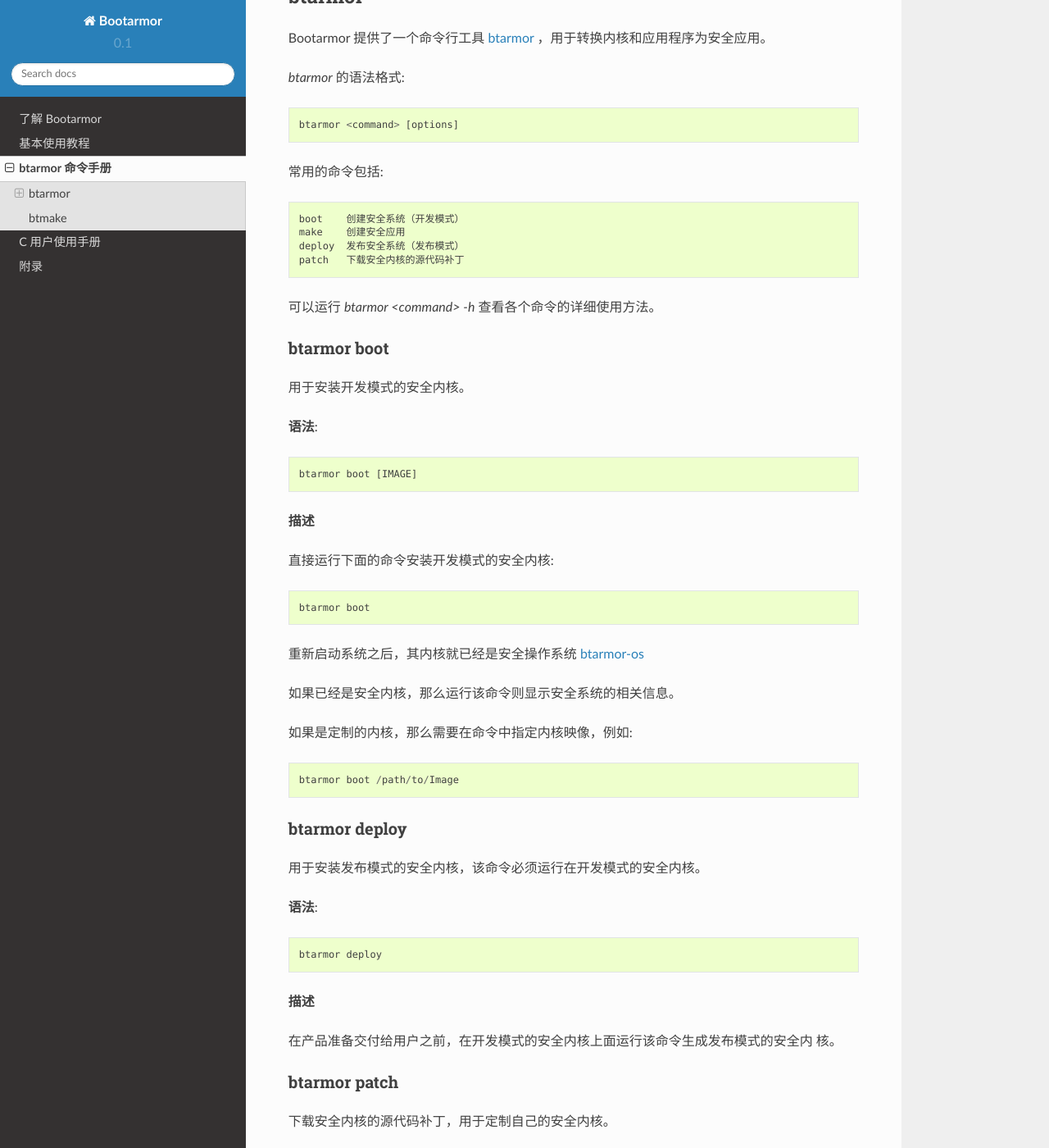
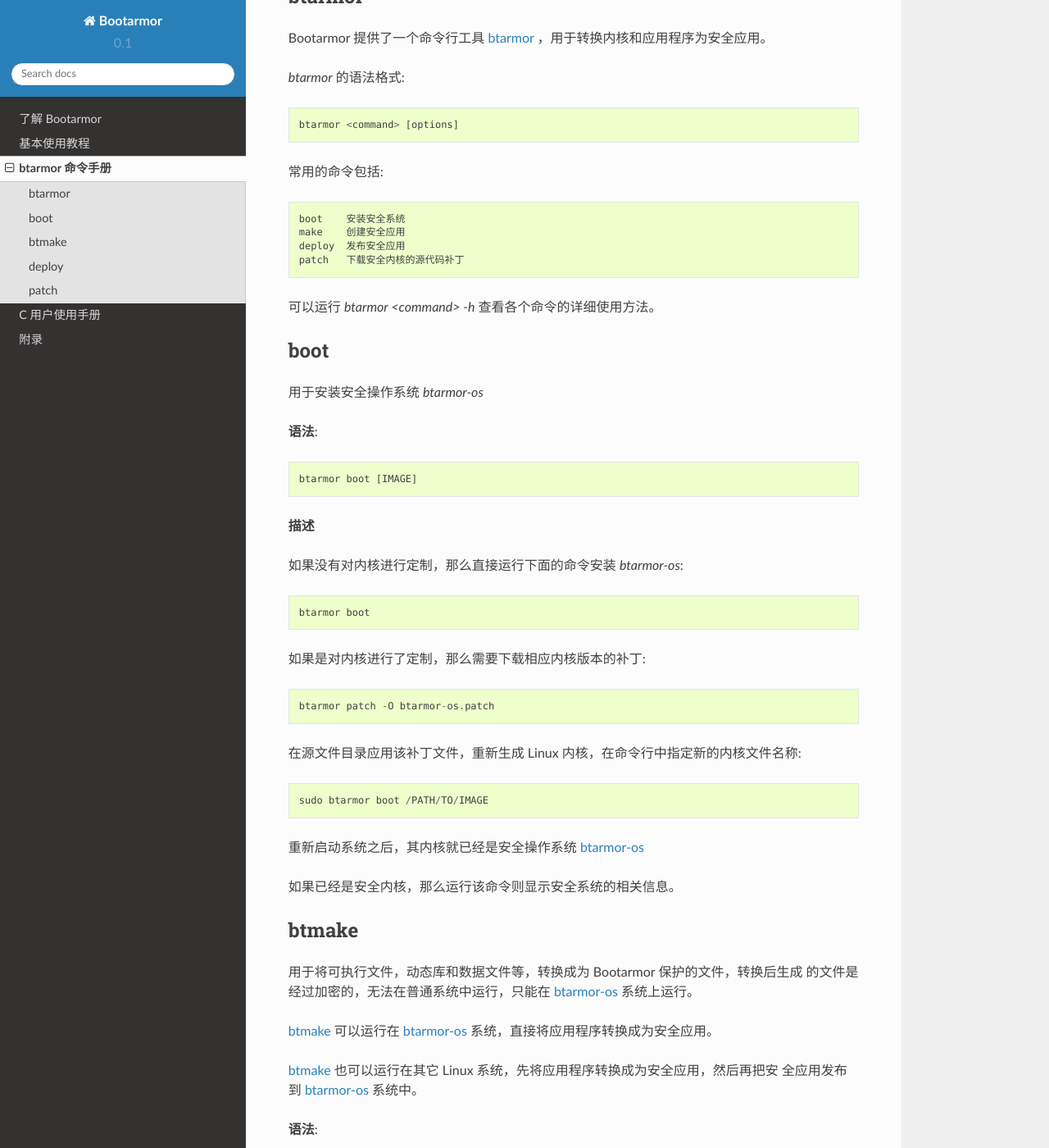
Before and after one commit to dashingsoft/btarmor-docs, a Sphinx documentation site: the page built from docs/btarmor-cli.rst, in a window 1280 px wide and 1400 px high, scrolled down 237 px. Shown: the whole window at 82% size. Built offline with Sphinx 7.4.7 and the Read the Docs theme 2.0.0, drawn with Linux system fonts in a browser that asks for light colours; some of the changed text lies outside the part shown.

Commit message:
Refine doc

```diff
--- a/docs/appendix.rst
+++ b/docs/appendix.rst
@@ -1,4 +1,18 @@
 附录
 ====
 
+btarmor-os 的工作模式
+---------------------
+
+* 普通模式
+* 发布模式
+* 专业模式
+
+在普通模式下面，原来的可执行文件和动态库还可以继续使用，安全应用也可以
+正常运行。
+
+普通模式一般用于产品的开发阶段，在产品开发完成之后，需要发布系统到用户
+的时候，就需要切换到发布模式。在发布模式下面，只有安全应用才可以运行。
+如果需要使用原来的系统命令，必须也转换成为安全应用才可以。
+
 .. include:: _common_definitions.txt
--- a/docs/btarmor-cli.rst
+++ b/docs/btarmor-cli.rst
@@ -18,17 +18,19 @@
 
 常用的命令包括::
 
-    boot    创建安全系统（开发模式）
+    boot    安装安全系统
     make    创建安全应用
-    deploy  发布安全系统（发布模式）
+    deploy  发布安全应用
     patch   下载安全内核的源代码补丁
 
 可以运行 `btarmor <command> -h` 查看各个命令的详细使用方法。
 
-btarmor boot
-------------
+.. _boot:
 
-用于安装开发模式的安全内核。
+boot
+====
+
+用于安装安全操作系统 `btarmor-os`
 
 **语法**::
 
@@ -36,63 +38,21 @@
 
 **描述**
 
-直接运行下面的命令安装开发模式的安全内核::
+如果没有对内核进行定制，那么直接运行下面的命令安装 `btarmor-os`::
 
-    btarmor boot
+  btarmor boot
+
+如果是对内核进行了定制，那么需要下载相应内核版本的补丁::
+
+  btarmor patch -O btarmor-os.patch
+
+在源文件目录应用该补丁文件，重新生成 Linux 内核，在命令行中指定新的内核文件名称::
+
+  sudo btarmor boot /PATH/TO/IMAGE
 
 重新启动系统之后，其内核就已经是安全操作系统 `btarmor-os`_
 
 如果已经是安全内核，那么运行该命令则显示安全系统的相关信息。
-
-如果是定制的内核，那么需要在命令中指定内核映像，例如::
-
-    btarmor boot /path/to/Image
-
-btarmor deploy
---------------
-
-用于安装发布模式的安全内核，该命令必须运行在开发模式的安全内核。
-
-**语法**::
-
-    btarmor deploy
-
-**描述**
-
-在产品准备交付给用户之前，在开发模式的安全内核上面运行该命令生成发布模式的安全内
-核。
-
-btarmor patch
---------------
-
-下载安全内核的源代码补丁，用于定制自己的安全内核。
-
-**语法**::
-
-    btarmor patch <options> VERSION
-
-**选项**
-
--O, --output PATH		保存到指定的文件，默认是标准输出
--l, --list			列出所有可用版本的补丁名称
-
-**描述**
-
-直接下载和当前系统内核版本相同的补丁，保存到 `btarmor.patch`::
-
-  btarmor patch -O btarmor.patch
-
-下载指定内核版本 `5.10.73`::
-
-  btarmor patch -O btarmor.patch 5.10.73
-
-查看所有支持的内核版本的补丁::
-
-  btarmor patch --list
-
-也可以从下面的链接查看和下载对应版本的 `btarmor-os`_ 补丁
-
-    https://btarmor.dashingsoft.com/kernel/patches/
 
 .. _btmake:
 
@@ -172,4 +132,55 @@
 
     sudo btarmor make -i -sys /usr/bin/ls
 
+.. _deploy:
+
+deploy
+======
+
+用于产品开发完成之后，发布运行安全应用的系统到最终用户。
+
+**语法**::
+
+    btarmor deploy
+
+**描述**
+
+在产品准备交付给用户之前，在 `btarmor-os` 上面把应用程序和相关的系统库转换称为安
+全应用，然后运行这个命令切换到发布模式。
+
+.. _patch:
+
+patch
+=====
+
+下载安全内核的源代码补丁，用于定制自己的安全内核。
+
+**语法**::
+
+    btarmor patch <options> VERSION
+
+**选项**
+
+-O, --output PATH		保存到指定的文件，默认是标准输出
+-l, --list			列出所有可用版本的补丁名称
+
+**描述**
+
+直接下载和当前系统内核版本相同的补丁，保存到 `btarmor.patch`::
+
+  btarmor patch -O btarmor.patch
+
+下载指定内核版本 `5.10.73`::
+
+  btarmor patch -O btarmor.patch 5.10.73
+
+查看所有支持的内核版本的补丁::
+
+  btarmor patch --list
+
+也可以从下面的链接查看和下载对应版本的 `btarmor-os`_ 补丁
+
+    https://btarmor.dashingsoft.com/kernel/patches/
+
+
 .. include:: _common_definitions.txt
--- a/docs/tutorial.rst
+++ b/docs/tutorial.rst
@@ -1,21 +1,8 @@
 基本使用教程
 ============
 
-Bootarmor 支持在 Debian Linux 中直接安装一个新的安全内核，就可以将原来
-的系统升级成为可以运行安全应用的操作系统，使用安全内核的操作系统在下文
-中简称为 `btarmor-os`
-
-安全内核有两种模式
-
-* 开发模式
-* 发布模式
-
-安装新的安全内核之后，重新启动系统就进入到开发模式。在开发模式下面，原
-来的可执行文件和动态库还可以继续使用，安全应用也可以正常运行。
-
-开发模式一般用于产品的开发阶段，在产品开发完成之后，需要发布系统到用户
-的时候，就需要切换到发布模式。在发布模式下面，只有安全应用才可以运行。
-如果需要使用原来的系统命令，必须也转换成为安全应用才可以。
+Bootarmor 支持在 Debian Linux 中直接安装一个新的安全内核，重新启动之后就可以将原
+来的系统升级成为可以运行安全应用的操作系统。
 
 安装命令行工具
 ----------------
@@ -33,25 +20,14 @@
      apt get btarmor-cli
 
 
-安装开发模式
-------------
+安装安全操作系统
+----------------
 
-如果当前系统使用的是通用的内核，那么直接使用下面的命令安装安全内核::
+安装好命令行工具 :ref:`btarmor` 之后，直接使用下面的命令安装安全操作系统::
 
   sudo btarmor boot
 
-然后重新启动系统就进入 `btarmor-os` 的开发模式。
-
-如果是对内核进行了定制，那么需要下载相应内核版本的 `btarmor-os` 的补丁::
-
-  btarmor patch -O btarmor-os.patch
-
-在源文件目录应用该补丁文件，并重新生成 Linux 内核，在命令行中指定新的
-内核文件名称::
-
-  sudo btarmor boot /PATH/TO/IMAGE
-
-然后重新启动系统就进入 `btarmor-os` 的开发模式。
+然后重新启动系统就进入 `btarmor-os`
 
 创建安全应用
 ------------
@@ -60,17 +36,16 @@
 
 例如，转换被保护的应用程序 ``/opt/foo`` 为安全应用::
 
-     btamor make -i /opt/foo
+  btamor make -i /opt/foo
 
-该目录下面的所有可执行文件和动态库，以及使用到的所有系统动态库都会被转
-换成为安全应用。
+该目录下面的所有可执行文件和动态库，以及使用到的所有系统动态库都会被转换成为安全
+应用。
 
-发布安全系统
+发布安全应用
 ------------
 
-当所有开发完成之后，将产品交付给用户之前，需要把安全内核转换成为发布模
-式，转换成为发布模式之后只有安全应用可以正常运行，其它可执行文件和动态
-库都无法使用。
+当所有开发完成之后，将产品交付给用户之前，需要把安全操作系统转换成为发布模式，转
+换成为发布模式之后只有安全应用可以正常运行，其它可执行文件和动态库都无法使用。
 
 使用下面的命令转换安全内核为发布模式::
 
```
